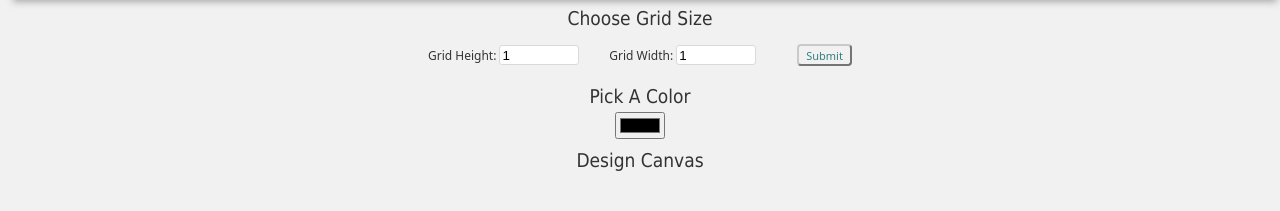
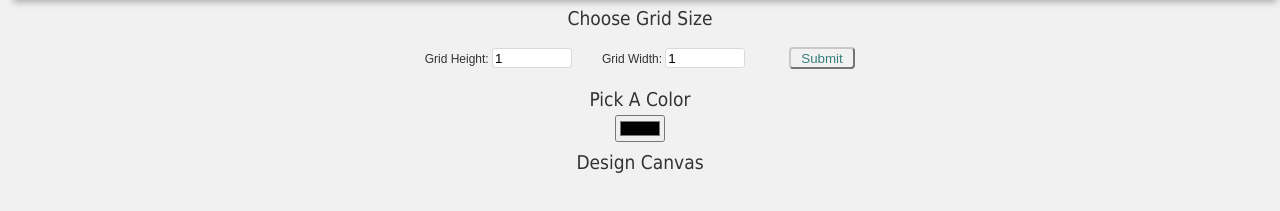
Before and after one commit to amanicholas/amanicholas.github.io, a plain HTML site: page index.html in a window 1280 px wide. Shown: the part 91-302 px from the top of the page. Drawn offline with nearby package versions, Linux system fonts and the light colour scheme.

Commit message:
Add files via upload

```diff
--- a/index.html
+++ b/index.html
@@ -16,7 +16,7 @@
             <input type="number" id="input-height" name="height" min="1" value="1">
             Grid Width:
             <input type="number" id="input-width" name="width" min="1" value="1">
-            <input type="submit" id="submit">
+            <input type="submit" id="submit" value="Submit">
         </form>
 
         <h2>Pick A Color</h2>
--- a/styles.css
+++ b/styles.css
@@ -16,7 +16,7 @@ h1 {
 
 h2 {
     margin: 1em 0 0.25em;
-    font-weight: 350;
+    font-weight: 300;
     font-size: 19px
 }
 
@@ -47,7 +47,7 @@ td {
 
 /* Form */
 #size-picker {
-    font: 500 12px system-ui ;
+    font: 500 12px arial;
 }
 
 input[type=number] {
@@ -83,7 +83,7 @@ button,
     margin-left: 1em;
     margin-top: 1em;
     cursor: pointer;
-    font: 500 11px system-ui ;
+    font: 500 11px;
     border-color: rgb(201, 201, 201);
 
 }
```
